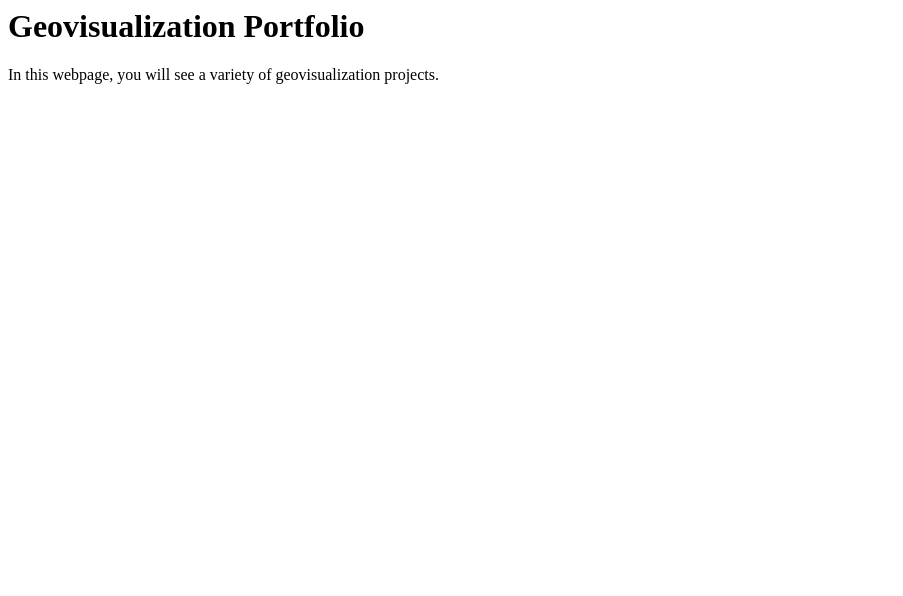
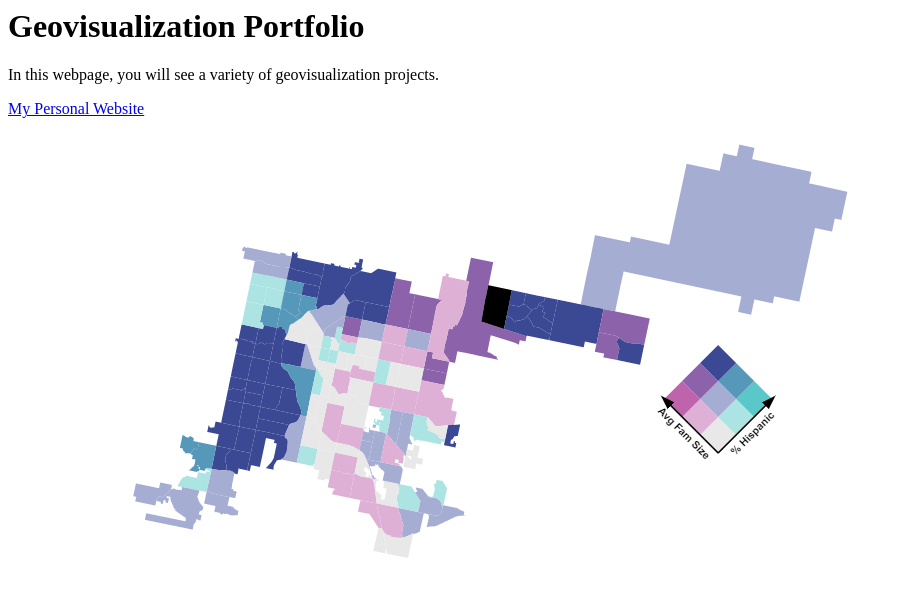
Before and after one commit to geog3540/esbaker, a plain HTML site: page index.html in a window 1280 px wide. Shown: the whole page, without its empty margins (0-903 px from the left). Drawn offline with Linux system fonts and the light colour scheme.

Commit message:
Our First Example

```diff
--- a/index.html
+++ b/index.html
@@ -10,7 +10,9 @@
   <p> In this webpage, you will see a variety of geovisualization projects. </p>
 
 
+  <p> <a href="https://geo-social.com"> My Personal Website </a> </p>
 
+  <p> <img src="images/DenverBivariate.png" /> </p>
 </body>
 
 
```
Also changed, not shown: images/DenverBivariate.png (added).
